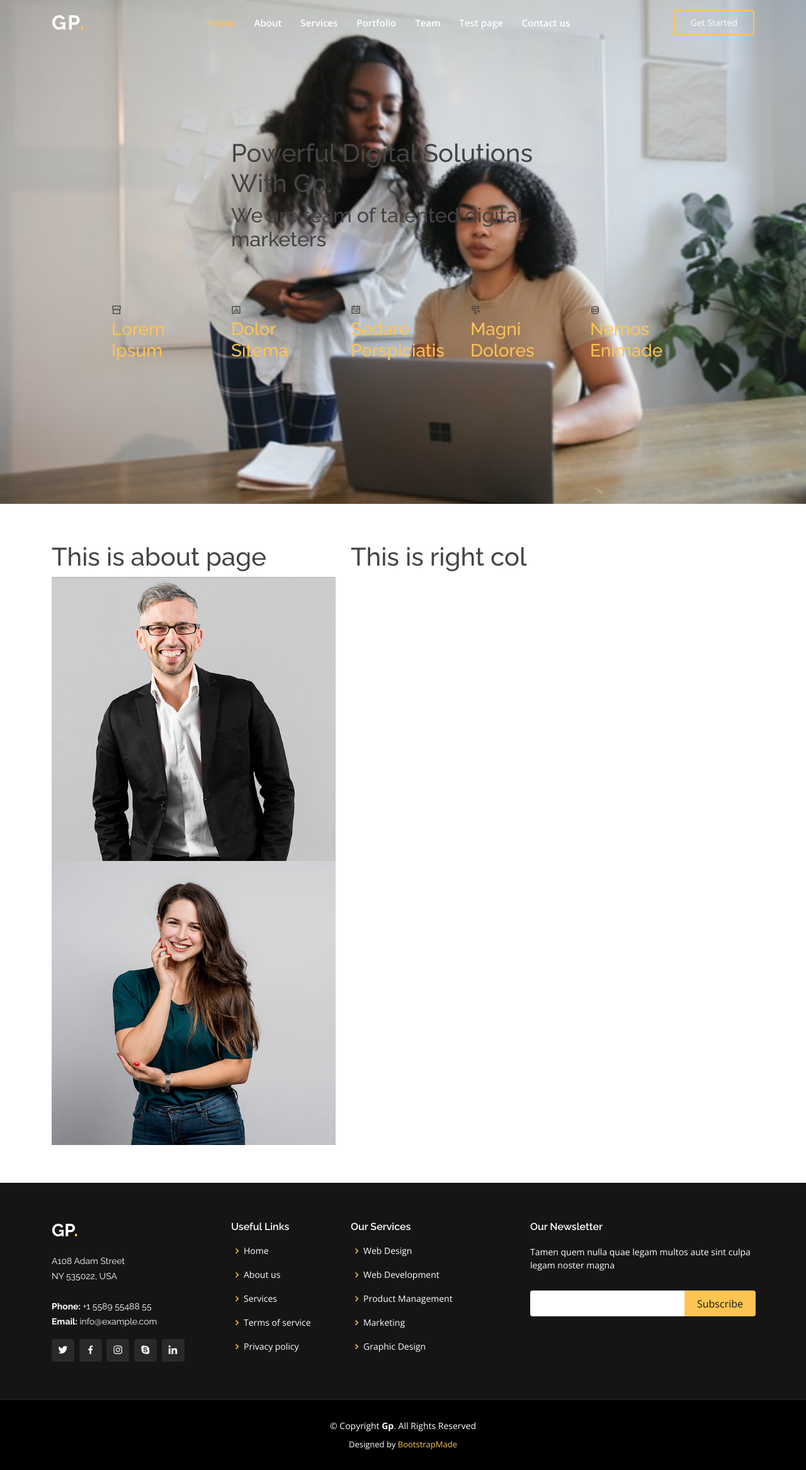
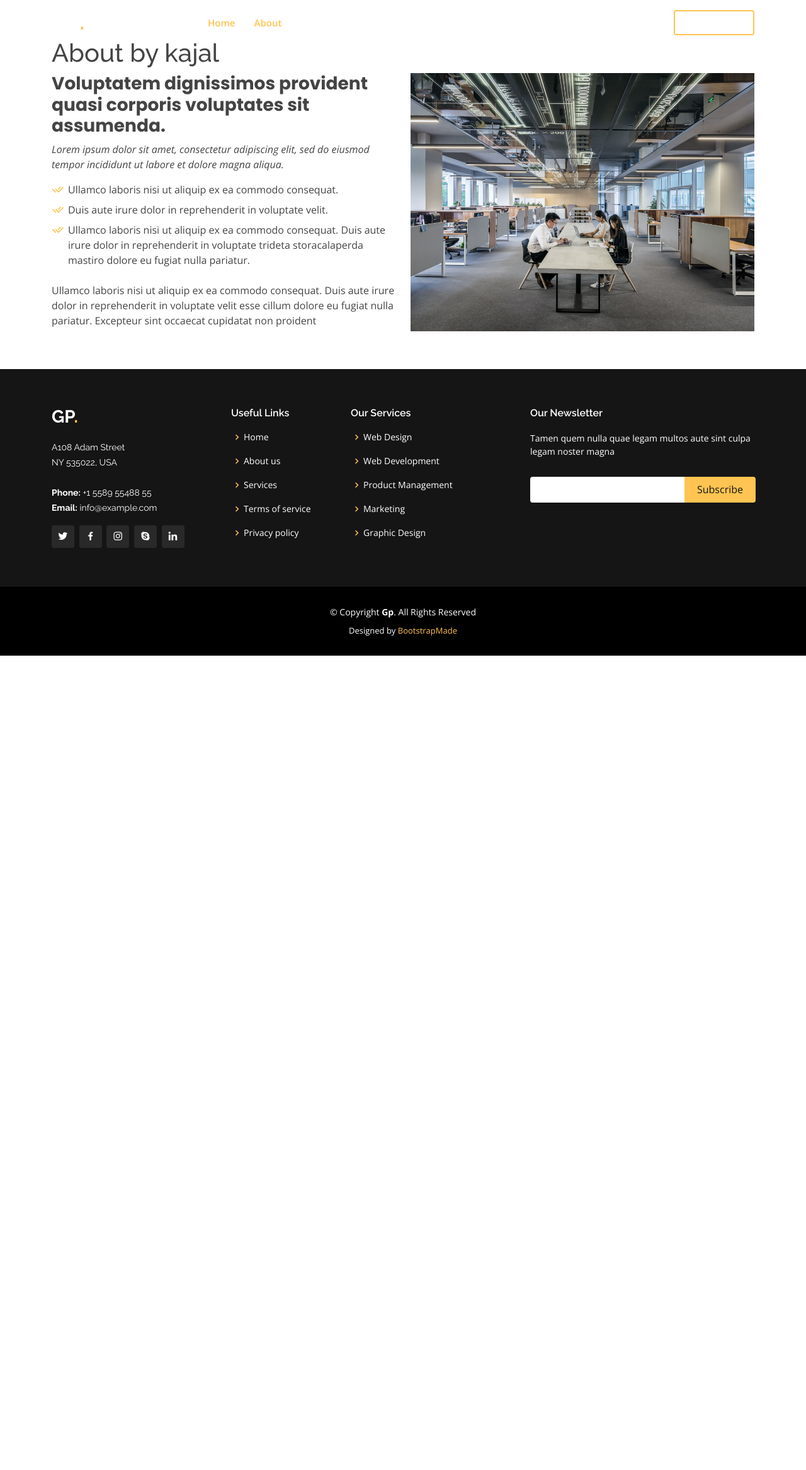
Before and after one commit to ithqindia/training-website, a PHP site: page /about.php in a window 1280 px wide. Shown: the whole page at 63% size. After the commit the page ends 1041 px from the top, so only its background shows below. Run offline with PHP 8.4, Linux system fonts and the light colour scheme.

Commit message:
code updated agin

```diff
--- a/about.php
+++ b/about.php
@@ -9,82 +9,14 @@
 </head>
 
 <body>
-
      <!-- ======= Header ======= -->
      <?php include 'inc-nav.php'  ?>
-
-    <!-- ======= Hero Section ======= -->
-    <section id="hero-about" class="d-flex align-items-center justify-content-center">
-        <div class="container" data-aos="fade-up">
-
-            <div class="row justify-content-center" data-aos="fade-up" data-aos-delay="150">
-                <div class="col-xl-6 col-lg-8">
-                    <h1>Powerful Digital Solutions With Gp<span>.</span></h1>
-                    <h2>We are team of talented digital marketers</h2>
-                </div>
-            </div>
-
-            <div class="row gy-4 mt-5 justify-content-center" data-aos="zoom-in" data-aos-delay="250">
-                <div class="col-xl-2 col-md-4">
-                    <div class="icon-box">
-                        <i class="ri-store-line"></i>
-                        <h3><a href="">Lorem Ipsum</a></h3>
-                    </div>
-                </div>
-                <div class="col-xl-2 col-md-4">
-                    <div class="icon-box">
-                        <i class="ri-bar-chart-box-line"></i>
-                        <h3><a href="">Dolor Sitema</a></h3>
-                    </div>
-                </div>
-                <div class="col-xl-2 col-md-4">
-                    <div class="icon-box">
-                        <i class="ri-calendar-todo-line"></i>
-                        <h3><a href="">Sedare Perspiciatis</a></h3>
-                    </div>
-                </div>
-                <div class="col-xl-2 col-md-4">
-                    <div class="icon-box">
-                        <i class="ri-paint-brush-line"></i>
-                        <h3><a href="">Magni Dolores</a></h3>
-                    </div>
-                </div>
-                <div class="col-xl-2 col-md-4">
-                    <div class="icon-box">
-                        <i class="ri-database-2-line"></i>
-                        <h3><a href="">Nemos Enimade</a></h3>
-                    </div>
-                </div>
-            </div>
-
-        </div>
-    </section><!-- End Hero -->
-
-    <main id="main">
-        <section>
-            <div class="container">
-                <div class="row">
-                    <div class="col-md-5">
-                        <h1>This is about page</h1>
-                        <img src="assets/img/team/team-1.jpg" class='img-fluid' style="">
-                        <img src="assets/img/team/team-2.jpg" class='img-fluid' alt="">
-                    </div>
-                    <div class="col-md-7">
-                        <h1>This is right col</h1>
-                    </div>
-                </div>
-
-            </div>
-        </section>
-    </main>
+     <!-- ==========About======== -->
+     <?php include 'inc-about.php'?>
      <!-- ======= Footer ======= -->
-    <?php include 'inc-footer.php' ?>
-
-    <div id="preloader"></div>
-    <a href="#" class="back-to-top d-flex align-items-center justify-content-center"><i class="bi bi-arrow-up-short"></i></a>
-
-    <?php include 'inc-scripts.php' ?>
-
+     <?php include 'inc-footer.php'?>
+     <!-- ======= script ======= -->
+     <?php include 'inc-scripts.php'?>
 </body>
 
 </html>
--- /dev/null
+++ b/inc-about.php
@@ -0,0 +1,28 @@
+<!-- ======= About Section start ======= -->
+<section id="about" class="about">
+  <div class="container" data-aos="fade-up">
+    <h1> About by kajal</h1>
+      <div class="row">
+        <div class="col-lg-6 order-1 order-lg-2" data-aos="fade-left" data-aos-delay="100">
+            <img src="assets/img/about.jpg" class="img-fluid" alt="">
+        </div>
+        <div class="col-lg-6 pt-4 pt-lg-0 order-2 order-lg-1 content" data-aos="fade-right" data-aos-delay="100">
+            <h3>Voluptatem dignissimos provident quasi corporis voluptates sit assumenda.</h3>
+            <p class="fst-italic">
+              Lorem ipsum dolor sit amet, consectetur adipiscing elit, sed do eiusmod tempor incididunt ut labore et dolore
+              magna aliqua.
+            </p>
+            <ul>
+              <li><i class="ri-check-double-line"></i> Ullamco laboris nisi ut aliquip ex ea commodo consequat.</li>
+              <li><i class="ri-check-double-line"></i> Duis aute irure dolor in reprehenderit in voluptate velit.</li>
+              <li><i class="ri-check-double-line"></i> Ullamco laboris nisi ut aliquip ex ea commodo consequat. Duis aute irure dolor in reprehenderit in voluptate trideta storacalaperda mastiro dolore eu fugiat nulla pariatur.</li>
+            </ul>
+            <p>
+              Ullamco laboris nisi ut aliquip ex ea commodo consequat. Duis aute irure dolor in reprehenderit in voluptate
+              velit esse cillum dolore eu fugiat nulla pariatur. Excepteur sint occaecat cupidatat non proident
+            </p>
+        </div>
+      </div>
+  </div>
+</section>
+<!-- ======= About Section end ======= -->
--- a/inc-nav.php
+++ b/inc-nav.php
@@ -1,25 +1,25 @@
+  <!-- ======= header Section start ======= -->
   <header id="header" class="fixed-top ">
       <div class="container d-flex align-items-center justify-content-lg-between">
-
           <h1 class="logo me-auto me-lg-0"><a href="index.html">Gp<span>.</span></a></h1>
           <!-- Uncomment below if you prefer to use an image logo -->
           <!-- <a href="index.html" class="logo me-auto me-lg-0"><img src="assets/img/logo.png" alt="" class="img-fluid"></a>-->
-
+          <!-- navbar start -->
           <nav id="navbar" class="navbar order-last order-lg-0">
               <ul>
                   <li><a class="nav-link scrollto active" href="index.php">Home</a></li>
-                  <li><a class="nav-link scrollto" href="about.php">About</a></li>
+                  <li><a class="nav-link scrollto" href="#about">About</a></li>
                   <li><a class="nav-link scrollto" href="#services">Services</a></li>
                   <li><a class="nav-link scrollto " href="#portfolio">Portfolio</a></li>
                   <li><a class="nav-link scrollto" href="#team">Team</a></li>
                   <li><a class="nav-link scrollto" href="test.php">Test page</a></li>
-
                   <li><a class="nav-link scrollto" href="contact.php">Contact us</a></li>
               </ul>
               <i class="bi bi-list mobile-nav-toggle"></i>
-          </nav><!-- .navbar -->
+          </nav>
+          <!--navbar end-->
 
           <a href="#about" class="get-started-btn scrollto">Get Started</a>
-
-      </div>
-  </header><!-- End Header -->
+       </div>
+  </header>
+  <!-- ======= header Section end ======= -->
--- a/index.php
+++ b/index.php
@@ -5,7 +5,7 @@
   <meta charset="utf-8">
   <meta content="width=device-width, initial-scale=1.0" name="viewport">
 
-  <title>Gp Bootstrap Template - Index</title>
+  <title>Index</title>
   <meta content="" name="description">
   <meta content="" name="keywords">
 
@@ -130,7 +130,7 @@
   <main id="main">
 
     <!-- ======= About Section ======= -->
-    <section id="about" class="about">
+     <section id="about" class="about">
       <div class="container" data-aos="fade-up">
 
         <div class="row">
@@ -156,7 +156,7 @@
         </div>
 
       </div>
-    </section><!-- End About Section -->
+    </section> -->
 
     <!-- ======= Clients Section ======= -->
     <section id="clients" class="clients">
```
Lines whose indentation alone changed are shown as unchanged.
